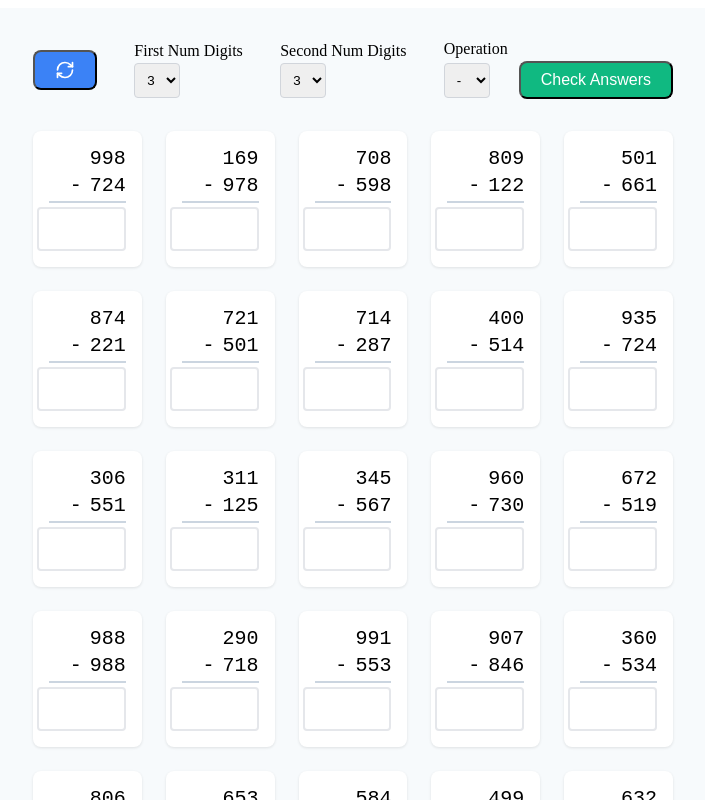
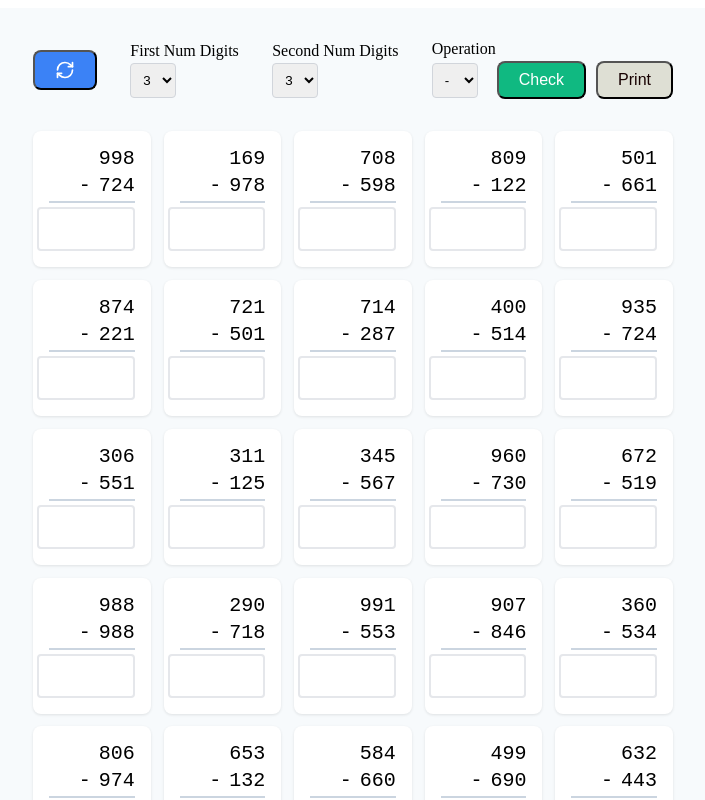
Before and after one commit to sharathck/kidswork, a React (Create React App) app: page / in a window 1280 px wide. Shown: the top 800 px of the page, without its empty margins (287-992 px from the left). Built offline with nearby package versions, Linux system fonts and the light colour scheme.

Commit message:
Add print button and update styles for print layout

```diff
--- a/src/App.css
+++ b/src/App.css
@@ -42,8 +42,18 @@
   border-radius: 0.25rem;
 }
 
+.print-button {
+  margin-left: 10px;
+  background-color: #dedfd4;
+  color: rgb(23, 1, 1);
+  padding: 0.5rem 1.25rem;
+  border-radius: 0.5rem;
+  font-size: 16px;
+  transition: background-color 0.3s;
+}
+
 .check-button {
-  margin-left: 29px;
+  margin-left: 19px;
   background-color: #10b981;
   color: white;
   padding: 0.5rem 1.25rem;
@@ -59,7 +69,7 @@
 .problems-grid {
   display: grid;
   grid-template-columns: repeat(1, 1fr);
-  gap: 1.5rem;
+  gap: 0.8rem;
 }
 
 @media (min-width: 768px) {
@@ -118,3 +128,35 @@
   border-color: #ef4444;
   color: #ef4444;
 }
+/* Add this at the end of your App.css file */
+@media print {
+  .app-container {
+    background-color: white;
+    padding: 0;
+  }
+  .app-content {
+    max-width: 100%;
+    margin: 0;
+  }
+  .controls, .refresh-button, .check-button {
+    display: none;
+  }
+  .problem-card {
+    page-break-inside: avoid;
+    border: 1px solid #000;
+    box-shadow: none;
+  }
+  .problem-content {
+    font-size: 1rem;
+  }
+  .answer-input {
+    border: 1px solid #000;
+  }
+  .answer-input.correct {
+    border-color: #000;
+  }
+  .answer-input.incorrect {
+    border-color: #000;
+    color: #000;
+  }
+}
--- a/src/App.js
+++ b/src/App.js
@@ -57,6 +57,10 @@ function App() {
     setCorrectness(newCorrectness);
   };
 
+  const handlePrint = () => {
+    window.print();
+  };
+
   useEffect(() => {
     handleRefresh();
   }, [digitsOfFirstNumber, digitsOfSecondNumber, selectedOperator]);
@@ -110,7 +114,13 @@ function App() {
             onClick={handleCheckAnswers}
             className="check-button"
           >
-            Check Answers
+            Check
+          </button>
+          <button
+            onClick={handlePrint}
+            className="print-button"
+          >
+            Print
           </button>
           </div>
         </div>
```
